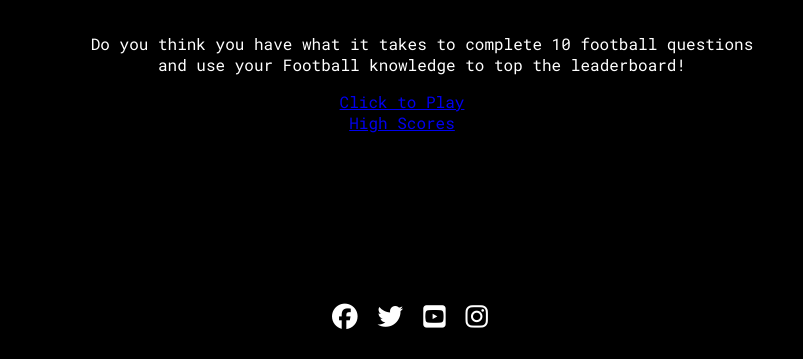
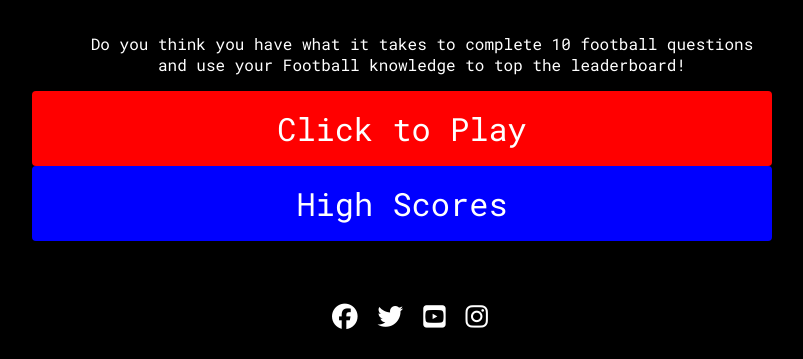
Before and after one commit to RichBurman/Project-2-Quiz, a plain HTML site: page index.html in a window 1280 px wide. Shown: the part 441-800 px from the top of the page, without its empty margins (238-1041 px from the left). Drawn offline with Linux system fonts and the light colour scheme.

Commit message:
Add style to links on index page

```diff
--- a/assets/css/style.css
+++ b/assets/css/style.css
@@ -78,3 +78,37 @@ footer a:hover {
     list-style-type: none;
 
 }
+
+.btn {
+    font-size: 2rem;
+    text-decoration: none;
+    padding: 1rem;
+    background: red 0%;
+    border-radius: 4px;
+    color: #fff;
+
+
+}
+
+.highscore-btn {
+    font-size: 2rem;
+    text-decoration: none;
+    padding: 1rem;
+    background: blue 0%;
+    border-radius: 4px;
+    color: #fff;
+}
+
+.btn:hover {
+    cursor: pointer;
+    box-shadow: 0 0.4rem 1.4rem 0 red;
+    transition: transform 150ms;
+    transform: scale(1.01);
+}
+
+.highscore-btn:hover {
+    cursor: pointer;
+    box-shadow: 0 0.4rem 1.4rem 0 blue;
+    transition: transform 150ms;
+    transform: scale(1.01);
+}
--- a/index.html
+++ b/index.html
@@ -21,8 +21,8 @@
                 <li> Do you think you have what it takes to complete 10 football questions and use your Football knowledge to top the leaderboard!</li>
             </ul>
 
-            <a href="game.html">Click to Play</a>
-            <a href="highscores.html">High Scores</a>
+            <a href="game.html" class="btn">Click to Play</a>
+            <a href="highscores.html" class="highscore-btn">High Scores</a>
             </div>
 
     </div>
```
